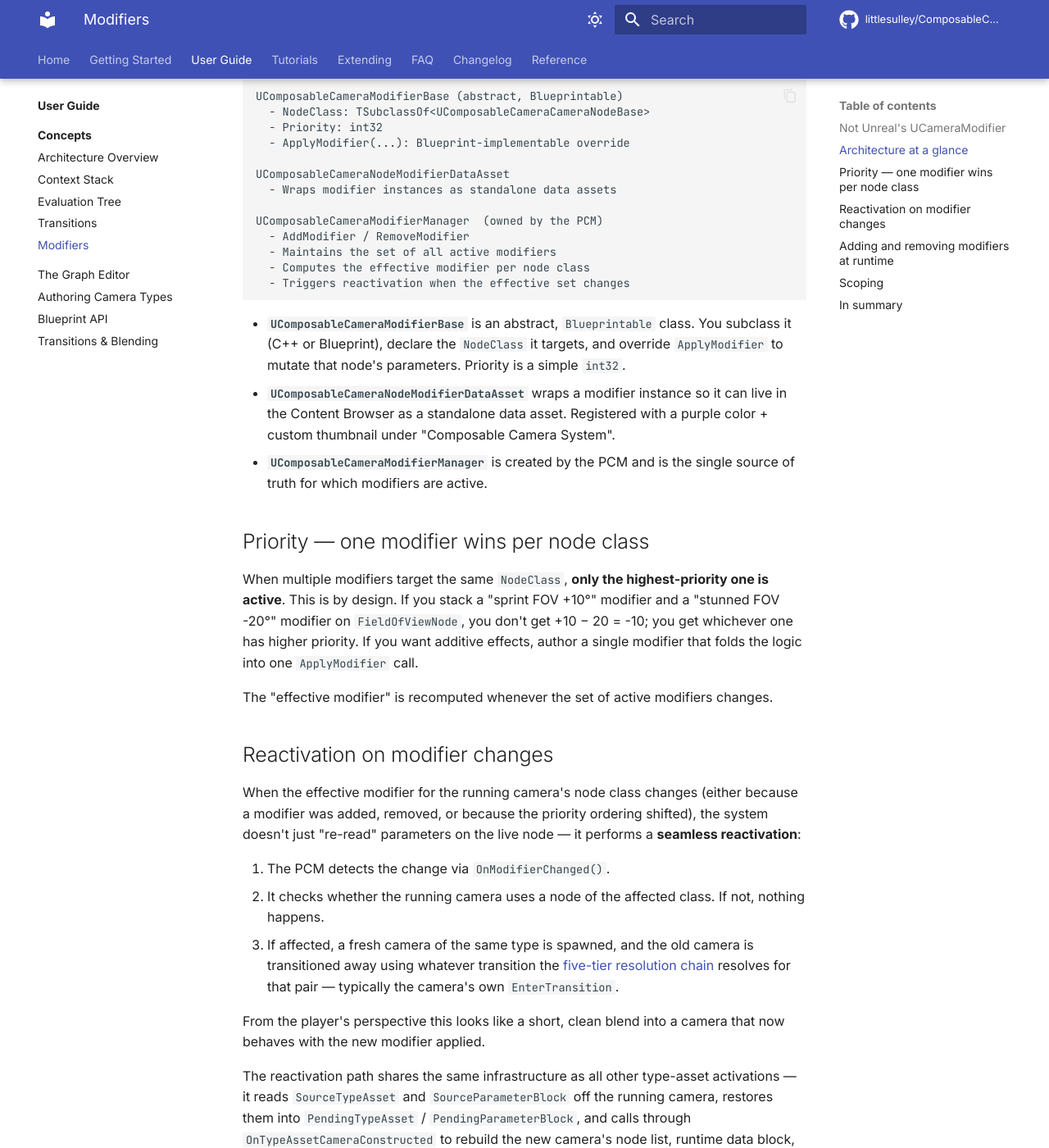
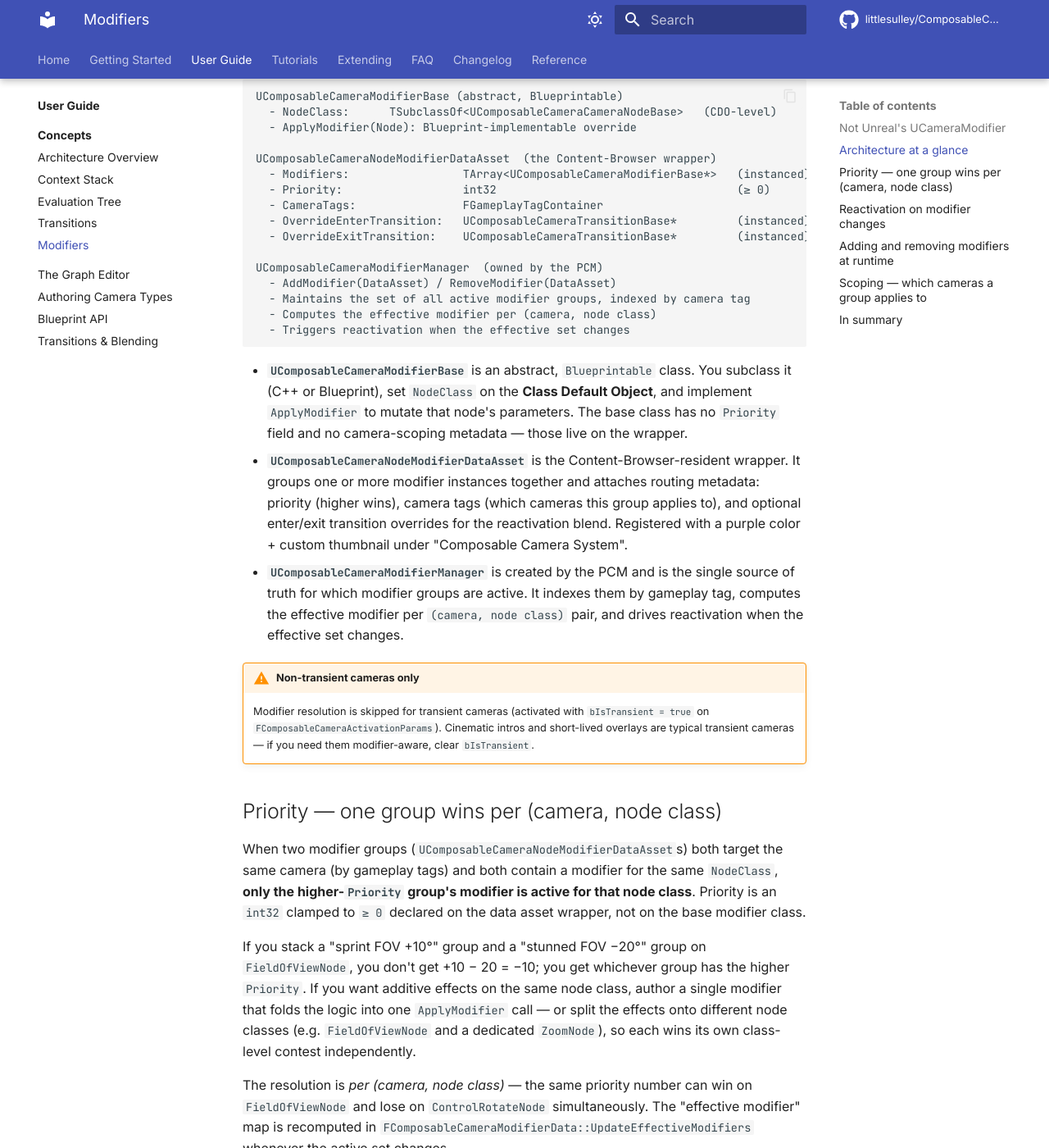
Before and after one commit to littlesulley/ComposableCameraSystem-Docs, an MkDocs documentation site: the page built from docs/user-guide/concepts/modifiers.md, in a window 1280 px wide and 1400 px high, scrolled down 952 px. Shown: the whole window at 82% size. Built offline with MkDocs 1.6.1 and Material for MkDocs 9.7.7, drawn with Linux system fonts in a browser that asks for light colours; comment, search, counter and statistics services are not loaded; some of the changed text lies outside the part shown.

Commit message:
Concepts → Modifiers: reconcile with shipped headers (Priority/CameraTags on wrapper, not base class)

````diff
--- a/docs/user-guide/concepts/modifiers.md
+++ b/docs/user-guide/concepts/modifiers.md
@@ -26,67 +26,94 @@ The two are not interchangeable and don't interact.
 
 ```
 UComposableCameraModifierBase (abstract, Blueprintable)
-  - NodeClass: TSubclassOf<UComposableCameraCameraNodeBase>
-  - Priority: int32
-  - ApplyModifier(...): Blueprint-implementable override
+  - NodeClass:      TSubclassOf<UComposableCameraCameraNodeBase>   (CDO-level)
+  - ApplyModifier(Node): Blueprint-implementable override
 
-UComposableCameraNodeModifierDataAsset
-  - Wraps modifier instances as standalone data assets
+UComposableCameraNodeModifierDataAsset  (the Content-Browser wrapper)
+  - Modifiers:                 TArray<UComposableCameraModifierBase*>   (instanced)
+  - Priority:                  int32                                    (≥ 0)
+  - CameraTags:                FGameplayTagContainer
+  - OverrideEnterTransition:   UComposableCameraTransitionBase*         (instanced)
+  - OverrideExitTransition:    UComposableCameraTransitionBase*         (instanced)
 
 UComposableCameraModifierManager  (owned by the PCM)
-  - AddModifier / RemoveModifier
-  - Maintains the set of all active modifiers
-  - Computes the effective modifier per node class
+  - AddModifier(DataAsset) / RemoveModifier(DataAsset)
+  - Maintains the set of all active modifier groups, indexed by camera tag
+  - Computes the effective modifier per (camera, node class)
   - Triggers reactivation when the effective set changes
 ```
 
-- **`UComposableCameraModifierBase`** is an abstract, `Blueprintable` class. You subclass it (C++ or Blueprint), declare the `NodeClass` it targets, and override `ApplyModifier` to mutate that node's parameters. Priority is a simple `int32`.
-- **`UComposableCameraNodeModifierDataAsset`** wraps a modifier instance so it can live in the Content Browser as a standalone data asset. Registered with a purple color + custom thumbnail under "Composable Camera System".
-- **`UComposableCameraModifierManager`** is created by the PCM and is the single source of truth for which modifiers are active.
+- **`UComposableCameraModifierBase`** is an abstract, `Blueprintable` class. You subclass it (C++ or Blueprint), set `NodeClass` on the **Class Default Object**, and implement `ApplyModifier` to mutate that node's parameters. The base class has no `Priority` field and no camera-scoping metadata — those live on the wrapper.
+- **`UComposableCameraNodeModifierDataAsset`** is the Content-Browser-resident wrapper. It groups one or more modifier instances together and attaches routing metadata: priority (higher wins), camera tags (which cameras this group applies to), and optional enter/exit transition overrides for the reactivation blend. Registered with a purple color + custom thumbnail under "Composable Camera System".
+- **`UComposableCameraModifierManager`** is created by the PCM and is the single source of truth for which modifier groups are active. It indexes them by gameplay tag, computes the effective modifier per `(camera, node class)` pair, and drives reactivation when the effective set changes.
 
-## Priority — one modifier wins per node class
+!!! warning "Non-transient cameras only"
+    Modifier resolution is skipped for transient cameras (activated with `bIsTransient = true` on `FComposableCameraActivationParams`). Cinematic intros and short-lived overlays are typical transient cameras — if you need them modifier-aware, clear `bIsTransient`.
 
-When multiple modifiers target the same `NodeClass`, **only the highest-priority one is active**. This is by design. If you stack a "sprint FOV +10°" modifier and a "stunned FOV -20°" modifier on `FieldOfViewNode`, you don't get +10 − 20 = -10; you get whichever one has higher priority. If you want additive effects, author a single modifier that folds the logic into one `ApplyModifier` call.
+## Priority — one group wins per (camera, node class)
 
-The "effective modifier" is recomputed whenever the set of active modifiers changes.
+When two modifier groups (`UComposableCameraNodeModifierDataAsset`s) both target the same camera (by gameplay tags) and both contain a modifier for the same `NodeClass`, **only the higher-`Priority` group's modifier is active for that node class**. Priority is an `int32` clamped to `≥ 0` declared on the data asset wrapper, not on the base modifier class.
+
+If you stack a "sprint FOV +10°" group and a "stunned FOV −20°" group on `FieldOfViewNode`, you don't get +10 − 20 = −10; you get whichever group has the higher `Priority`. If you want additive effects on the same node class, author a single modifier that folds the logic into one `ApplyModifier` call — or split the effects onto different node classes (e.g. `FieldOfViewNode` and a dedicated `ZoomNode`), so each wins its own class-level contest independently.
+
+The resolution is *per (camera, node class)* — the same priority number can win on `FieldOfViewNode` and lose on `ControlRotateNode` simultaneously. The "effective modifier" map is recomputed in `FComposableCameraModifierData::UpdateEffectiveModifiers` whenever the active set changes.
 
 ## Reactivation on modifier changes
 
-When the effective modifier for the running camera's node class changes (either because a modifier was added, removed, or because the priority ordering shifted), the system doesn't just "re-read" parameters on the live node — it performs a **seamless reactivation**:
+When the effective modifier for the running camera's node class changes (either because a group was added, removed, or because the priority ordering shifted), the system doesn't just "re-read" parameters on the live node — it performs a **seamless reactivation**:
 
-1. The PCM detects the change via `OnModifierChanged()`.
-2. It checks whether the running camera uses a node of the affected class. If not, nothing happens.
-3. If affected, a fresh camera of the same type is spawned, and the old camera is transitioned away using whatever transition the [five-tier resolution chain](transitions.md#the-five-tier-resolution-chain) resolves for that pair — typically the camera's own `EnterTransition`.
+1. `UpdateEffectiveModifiers` returns a `(bChanged, Transition*)` pair to the PCM.
+2. If `bChanged` is false, nothing happens.
+3. If true, a fresh camera of the same type is spawned, and the old camera is transitioned away using the returned transition, resolved through this chain:
+    1. If adding → `OverrideEnterTransition` on the incoming group, if set.
+    2. If removing → `OverrideExitTransition` on the outgoing group, if set.
+    3. Otherwise → the [five-tier resolution chain](transitions.md#the-five-tier-resolution-chain), starting from the target camera's `EnterTransition`.
 
-From the player's perspective this looks like a short, clean blend into a camera that now behaves with the new modifier applied.
+From the player's perspective this looks like a short, clean blend into a camera that now behaves with the new modifier applied. The override fields on the data asset give modifier authors a surgical tool for "when this effect is added/removed, blend differently than the camera's default" — without forcing a transition table entry at every call site.
 
 The reactivation path shares the same infrastructure as all other type-asset activations — it reads `SourceTypeAsset` and `SourceParameterBlock` off the running camera, restores them into `PendingTypeAsset` / `PendingParameterBlock`, and calls through `OnTypeAssetCameraConstructed` to rebuild the new camera's node list, runtime data block, and exec chains. Nothing about this path is modifier-specific; it's the general "same camera, fresh instance" path.
 
 ## Adding and removing modifiers at runtime
 
-From Blueprint, use the `Add Modifier` and `Remove Modifier` nodes on `UComposableCameraBlueprintLibrary`. Both take a world-context object, a player index, and the modifier instance (or a `UComposableCameraNodeModifierDataAsset` wrapping one).
+Modifier groups are added and removed as `UComposableCameraNodeModifierDataAsset`s, not as raw modifier instances. The wrapper is the unit of management — individual modifier instances inside a group are never directly registered with the manager.
 
-From C++, call through the PCM's `ModifierManager` directly if you already have a reference:
+From Blueprint, use the `Add Modifier` and `Remove Modifier` nodes on `UComposableCameraBlueprintLibrary`. Both take a world-context object, a player index, and the `UComposableCameraNodeModifierDataAsset` to add or remove.
+
+From C++, prefer the Blueprint library over poking the manager directly — it handles world-context resolution and PCM lookup for you:
 
 ```cpp
-PCM->ModifierManager->AddModifier(MyModifierInstance);
+UComposableCameraBlueprintLibrary::AddModifier(WorldContext, PlayerIndex, SprintModifierAsset);
 // later...
-PCM->ModifierManager->RemoveModifier(MyModifierInstance);
+UComposableCameraBlueprintLibrary::RemoveModifier(WorldContext, PlayerIndex, SprintModifierAsset);
 ```
 
-Modifiers can be added and removed at any time — the manager handles the reactivation machinery on your behalf.
+If you already have a PCM reference and want to bypass the library:
 
-## Scoping
+```cpp
+PCM->ModifierManager->AddModifier(SprintModifierAsset);
+PCM->ModifierManager->RemoveModifier(SprintModifierAsset);
+```
 
-Modifiers have no built-in scoping (they're not per-camera or per-context). An active modifier affects any camera whose node list contains its target class, on any context. Scope is typically managed by gameplay code — you add the modifier when the condition starts and remove it when the condition ends.
+Modifier groups can be added and removed at any time — the manager handles the reactivation machinery on your behalf.
 
-For one-shot, camera-scoped overrides (e.g. "only while this camera is running"), prefer [Actions](../../reference/api/actions/UComposableCameraActionBase.md) instead, which are expired automatically when a camera transitions away.
+## Scoping — which cameras a group applies to
+
+Modifier groups are scoped to cameras by **gameplay tags**, not by context or camera identity. Every camera carries an `FGameplayTagContainer` declared on its type asset; every `UComposableCameraNodeModifierDataAsset` carries its own `CameraTags` container. When adding a group, the manager considers it for a camera only if the camera's tag set matches.
+
+- Matching is `FGameplayTagContainer::HasAny`, not `HasAll` — a group tagged `Gameplay.ThirdPerson` applies to any camera that carries `Gameplay.ThirdPerson`, even if the camera carries additional tags.
+- Empty `CameraTags` means "applies to all cameras". Use sparingly — it's an easy way to accidentally tweak a cutscene camera.
+
+Gameplay code still manages lifetime: you add the group when the condition starts (sprint begins, stun effect lands, aim held) and remove it when the condition ends. The tag system decides *which cameras* the group affects; gameplay decides *when* it's active.
+
+For one-shot, camera-scoped overrides (e.g. "only while this camera is running"), prefer [Actions](../../reference/api/actions/UComposableCameraActionBase.md) instead, which expire automatically when a camera transitions away.
 
 ## In summary
 
-- Modifiers target a **node class**, not a specific node instance or camera.
-- **Highest priority wins** per node class; there's no stacking.
-- Adding, removing, or changing the effective modifier triggers a **seamless reactivation** of the running camera, not a live-property patch.
+- Modifier instances target a **node class**; modifier groups (`UComposableCameraNodeModifierDataAsset`) wrap them with priority, camera tags, and override transitions.
+- **Highest-priority group wins** per `(camera, node class)`; there's no stacking.
+- Camera tags decide *which* cameras a group applies to (`HasAny` matching); gameplay decides *when* the group is active.
+- Adding, removing, or changing the effective modifier triggers a **seamless reactivation** of the running camera, not a live-property patch. The group's `OverrideEnterTransition` / `OverrideExitTransition` can customize that blend.
+- Modifiers are skipped for transient cameras — clear `bIsTransient` if a cinematic needs to be modifier-aware.
 - They sit below the PCM's final output, affecting node parameters before evaluation — unrelated to Unreal's built-in `UCameraModifier`.
 
 This concludes the concepts tour. From here:
````
